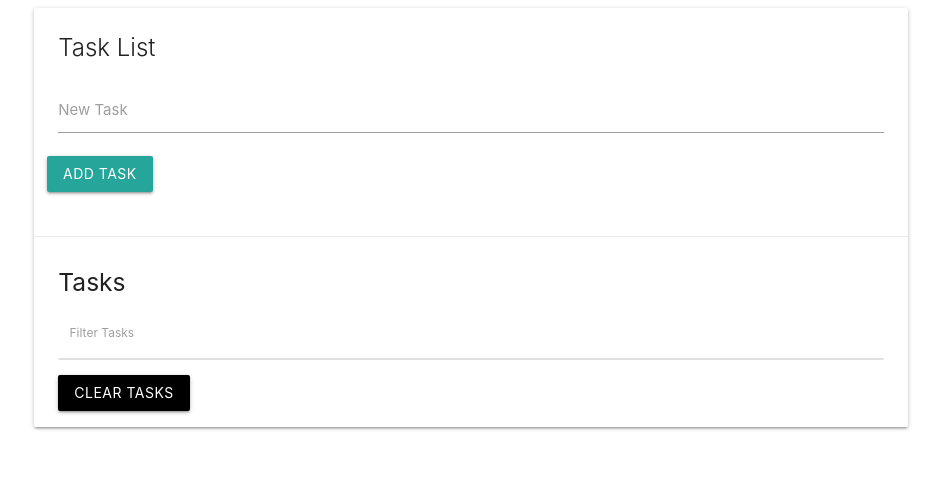
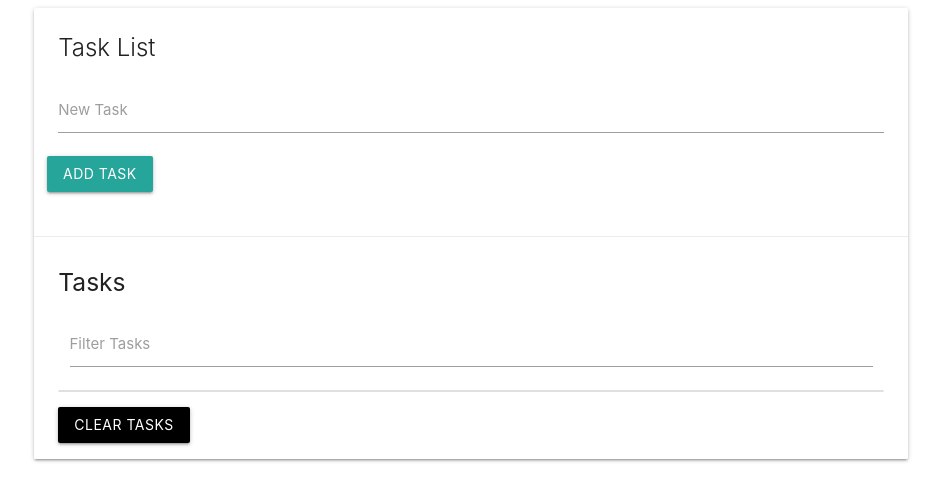
Before and after one commit to timaismail90/Task-List, a plain HTML site: page index.html in a window 1280 px wide. Shown: the whole page, without its empty margins (169-1110 px from the left). Drawn offline with nearby package versions, Linux system fonts and the light colour scheme.

Commit message:
fixed the bug in app.js where the filter wasn't properly selected. Now, 'add task list' populates the tasks section.

```diff
--- a/app.js
+++ b/app.js
@@ -2,7 +2,7 @@
 const form = document.querySelector('#task-form');
 const taskList = document.querySelector('.collection');
 const clearBtn = document.querySelector('.clear-tasks');
-const filter = doument.querySelector('#filter');
+const filter = document.querySelector('#filter');
 const taskInput = document.querySelector('#task');
 
 // function to LOad all event listeners
@@ -40,12 +40,13 @@ function addTask(e) {
     li.appendChild(link);
 
     //append li to the ul
-    console.log(li);
+    // console.log(li);
     taskList.appendChild(li);
 
+    //clear input
     taskInput.value = '';
 
-    //clear input
+
 
 
     e.preventDefault();
--- a/index.html
+++ b/index.html
@@ -32,11 +32,11 @@
                     <div class="card-action">
                         <h5 id="task-title">Tasks</h5>
                         <div class="input-field col s12">
-                                <input-type="text" name="filter" id="filter" >
-                                <label for="filter">Filter Tasks</label>
-                            </div>
-                            <ul class="collection"></ul>
-                            <a href="#" class="clear-tasks btn black">Clear Tasks</a>
+                            <input type="text" name="filter" id="filter" >
+                            <label for="filter">Filter Tasks</label>
+                        </div>
+                        <ul class="collection"></ul>
+                        <a href="#" class="clear-tasks btn black">Clear Tasks</a>
 
 
 
```
